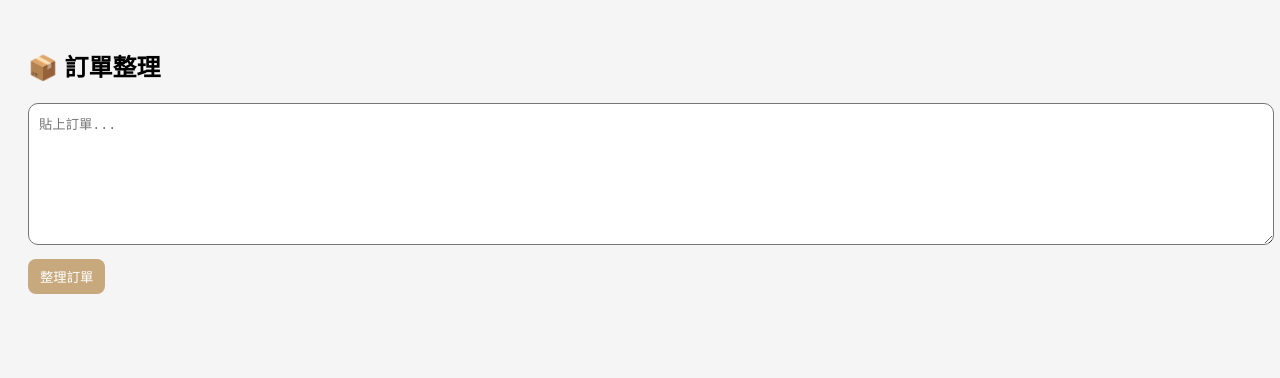
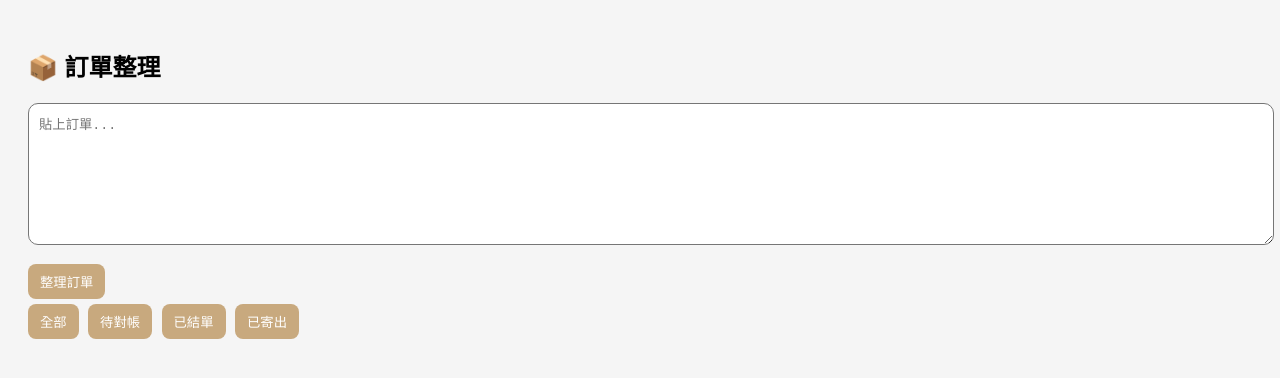
Before and after one commit to baby0965668563-coder/line-shop-dashboard, a website: page public/index.html in a window 1280 px wide. Drawn offline with Linux system fonts and the light colour scheme.

Commit message:
Update index.html

```diff
--- a/public/index.html
+++ b/public/index.html
@@ -28,6 +28,7 @@ button {
   border: none;
   border-radius: 8px;
   margin-right: 5px;
+  margin-top: 5px;
 }
 
 .card {
@@ -59,11 +60,20 @@ button {
 <br>
 <button onclick="parseOrder()">整理訂單</button>
 
+<!-- ⭐ 篩選按鈕 -->
+<div>
+  <button onclick="filterStatus('全部')">全部</button>
+  <button onclick="filterStatus('待對帳')">待對帳</button>
+  <button onclick="filterStatus('已結單')">已結單</button>
+  <button onclick="filterStatus('已寄出')">已寄出</button>
+</div>
+
 <div id="orders"></div>
 <div class="total" id="total"></div>
 
 <script>
 let allOrders = [];
+let currentFilter = "全部";
 
 async function parseOrder() {
   const res = await fetch("products.json");
@@ -101,6 +111,11 @@ function renderOrders(){
   let html = "";
 
   allOrders.forEach((o, i) => {
+
+    if(currentFilter !== "全部" && o.status !== currentFilter){
+      return;
+    }
+
     html += `
       <div class="card">
         <b>${o.name}</b><br>
@@ -123,6 +138,11 @@ function setStatus(index, status){
   allOrders[index].status = status;
   renderOrders();
 }
+
+function filterStatus(status){
+  currentFilter = status;
+  renderOrders();
+}
 </script>
 
 </body>
```
